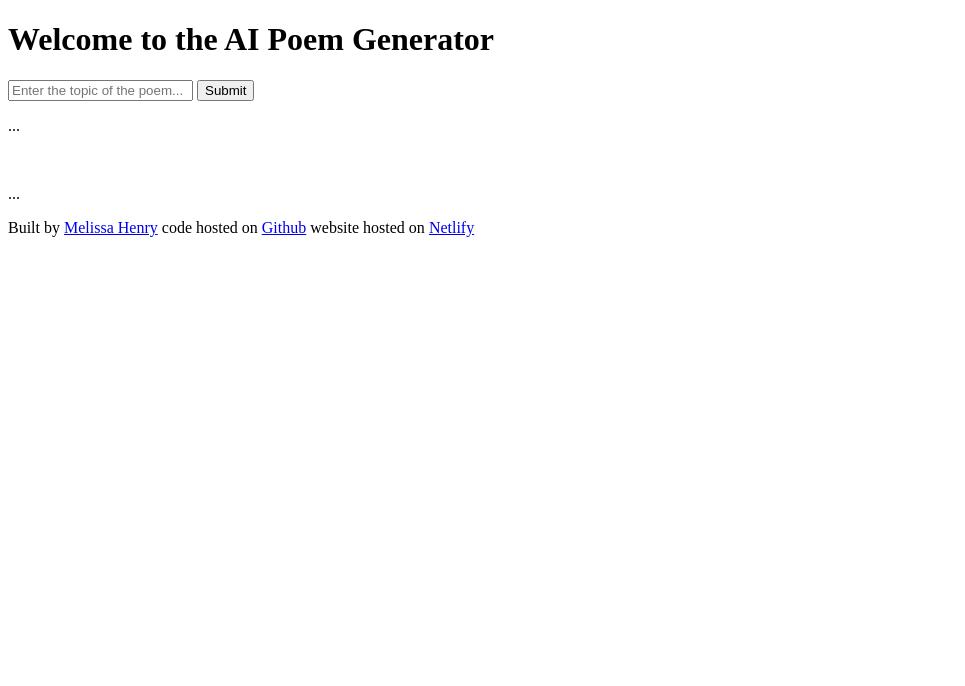
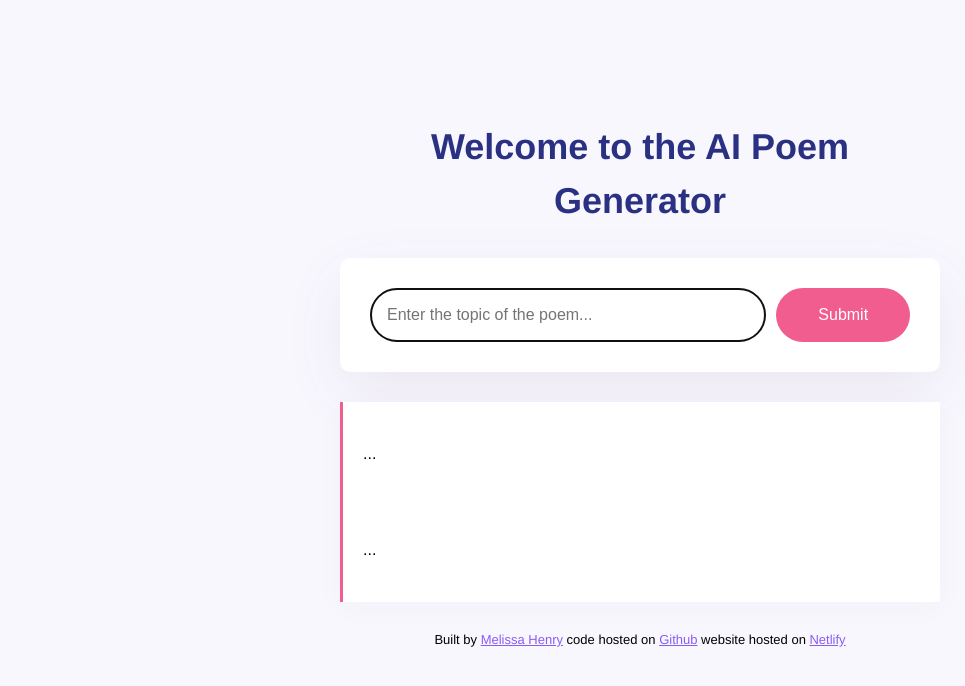
Before and after one commit to Melissa-Henry-Dev/Poem-generator, a plain HTML site: page index.html in a window 1280 px wide. Shown: the whole page, without its empty margins (0-965 px from the left). Drawn offline with Linux system fonts and the light colour scheme.

Commit message:
Added styling

```diff
--- a/index.html
+++ b/index.html
@@ -3,17 +3,18 @@
 <head>
     <meta charset="UTF-8">
     <meta name="viewport" content="width=device-width, initial-scale=1.0">
-    <link rel="stylesheet" href="style.css">
+    <link rel="stylesheet" href="src/style.css">
     <title>Poem Generator</title>
 </head>
 <body>
+    <div class="container">
         <header>
             <h1>Welcome to the AI Poem Generator</h1>
         </header>
         <main>
             <form action="">
-            <input type="text" placeholder="Enter the topic of the poem..." />
-            <input type="submit" />
+                <input type="text" placeholder="Enter the topic of the poem..." class="instructions" autofocus required autocomplete="off"/>
+                <input type="submit" class="submit-button"/>
             </form>
             <div class="poem-container">
                 <p class="poem-lines">...</p>
@@ -22,6 +23,7 @@
             </div>
         </main>
         <footer>Built by <a href="https://github.com/Melissa-Henry-Dev">Melissa Henry</a> code hosted on <a href="https://github.com/Melissa-Henry-Dev/Poem-generator">Github</a> website hosted on <a href="https://melissa-ai-poem-generator.netlify.app/">Netlify</a></footer>
+    </div>
     <script src="src/script.js"></script>
 </body>
 </html>
--- a/src/style.css
+++ b/src/style.css
@@ -0,0 +1,70 @@
+body {
+    background-color: #f9f7fe;
+    font-family: Helvetica, Arial, sans-serif;
+}
+
+a {
+    color: #885df1;
+}
+
+.container {
+    margin: 120px auto;
+    max-width: 600px;
+}
+
+header {
+    margin-bottom: 30px;
+}
+
+h1 {
+    text-align: center;
+    font-weight: 800;
+    font-size: 36px;
+    line-height: 1.5;
+    color: #2a3183;
+}
+
+form {
+    padding: 30px;
+    background-color: #ffffff;
+    box-shadow: 0px 20px 60px rgba(65, 50, 100, 0.08);
+    border-radius: 10px;
+    display: flex;
+    margin-bottom: 30px;
+}
+
+.instructions {
+    padding: 16px;
+    border: 1px solid rgba(39, 33, 66, 0.5);
+    width: 80%;
+    font-size: 16px;
+    border-radius: 50px;
+    line-height: 20px;
+    color: #2a3183;
+}
+
+.submit-button {
+    margin-left: 10px;
+    background: #f15d8e;
+    color: #ffffff;
+    border: none;
+    width: 150px;
+    font-size: 16px;
+    border-radius: 50px;
+    padding: 14px 24px;
+}
+
+.poem-container {
+    font-size: 16px;
+    background-color: #fff;
+    padding: 20px;
+    line-height: 2;
+    border-left: 3px solid #f15d8e;
+    box-shadow: 0px 4px 30px 0px rgba(39, 33, 66, 0.03);
+}
+
+footer {
+    text-align: center;
+    font-size: 13px;
+    margin-top: 30px;
+}
```
Lines whose indentation alone changed are shown as unchanged.
